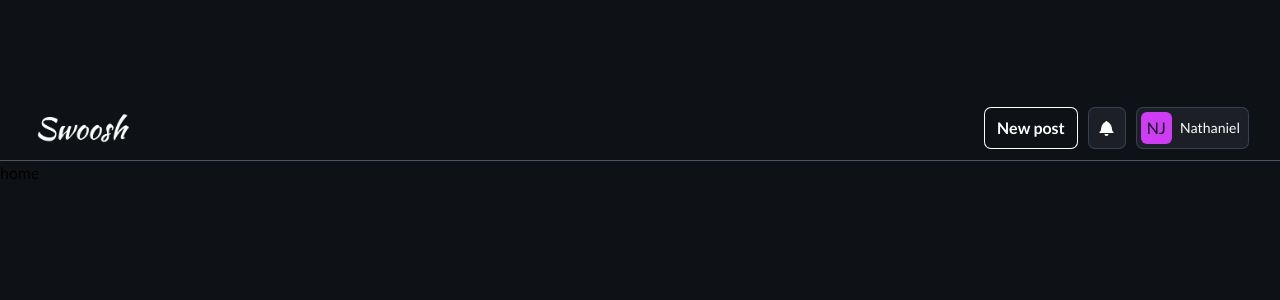
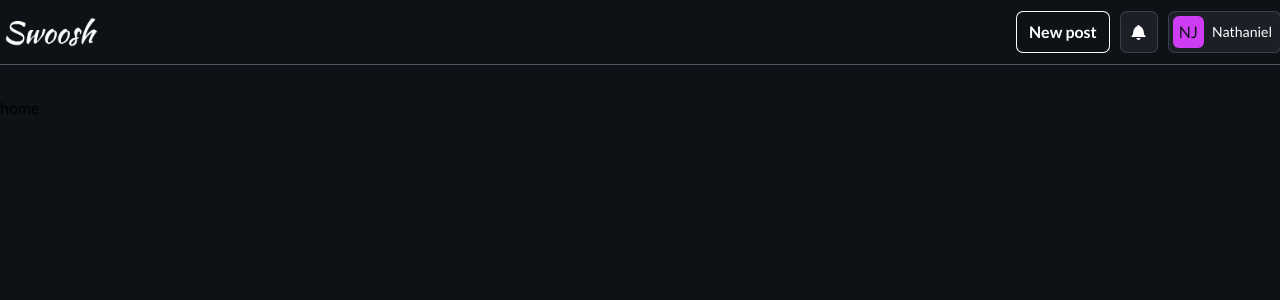
Before and after one commit to joeCodes05/niit-blog-app-frontend, a React (Create React App) app: page / in a window 1280 px wide. Shown: the top 300 px of the page. Built offline with nearby package versions, Linux system fonts and the light colour scheme.

Commit message:
made navbar fixed

```diff
--- a/src/components/navbar.jsx
+++ b/src/components/navbar.jsx
@@ -10,8 +10,8 @@ export default function Navbar() {
 
   return (
     <>
-      {location.pathname === '/login' || location.pathname === '/signup' ? null : <header className="bg-dark border-b border-b-gray-600">
-        <nav className="mx-auto flex max-w-8xl items-center justify-between p-3 lg:px-8" aria-label="Global">
+      {location.pathname === '/login' || location.pathname === '/signup' ? null : <header className="bg-dark border-b border-b-gray-600 fixed top-0 left-0 right-0 z-20">
+        <nav className="mx-auto flex max-w-7xl items-center justify-between py-3 lg:px-0 px-3" aria-label="Global">
           <div className="flex lg:flex-1">
             <Link to={'/'} className="-m-1.5 p-1.5">
               <span className="sr-only">Swoosh</span>
```
